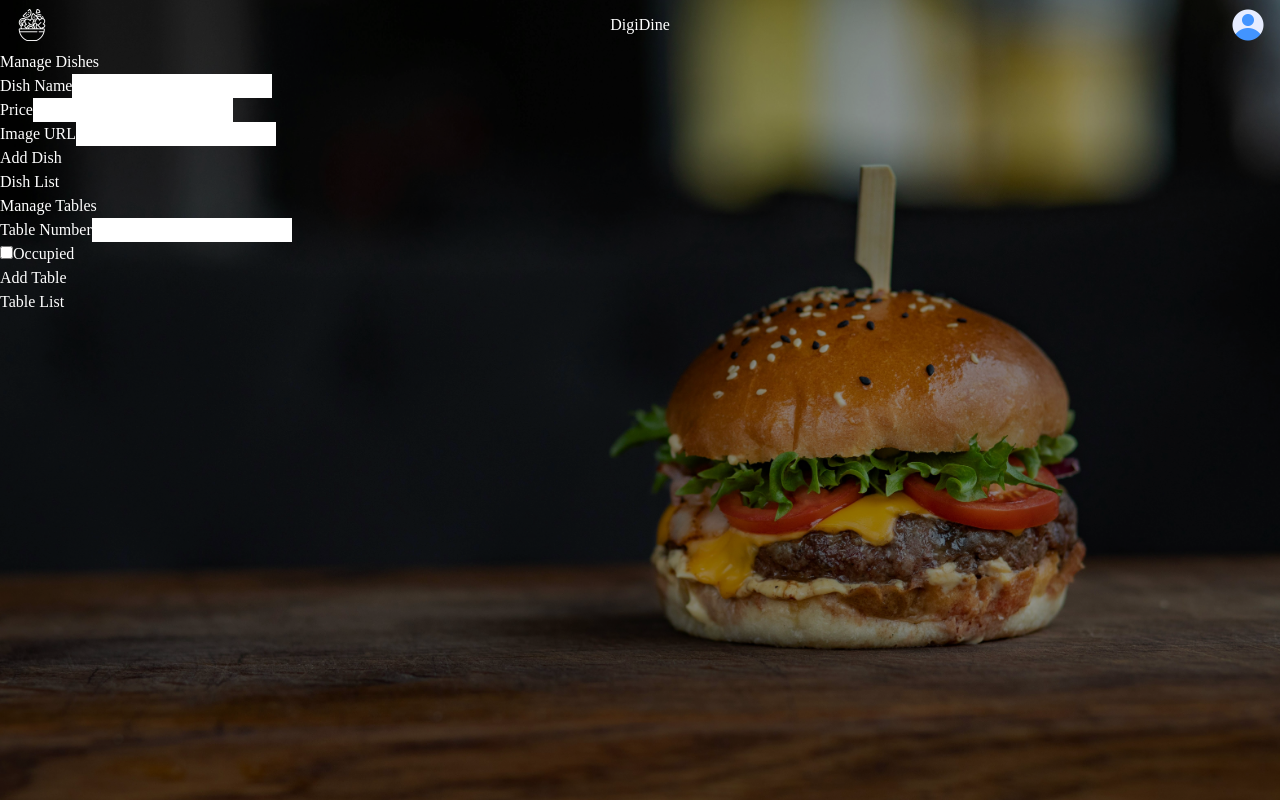
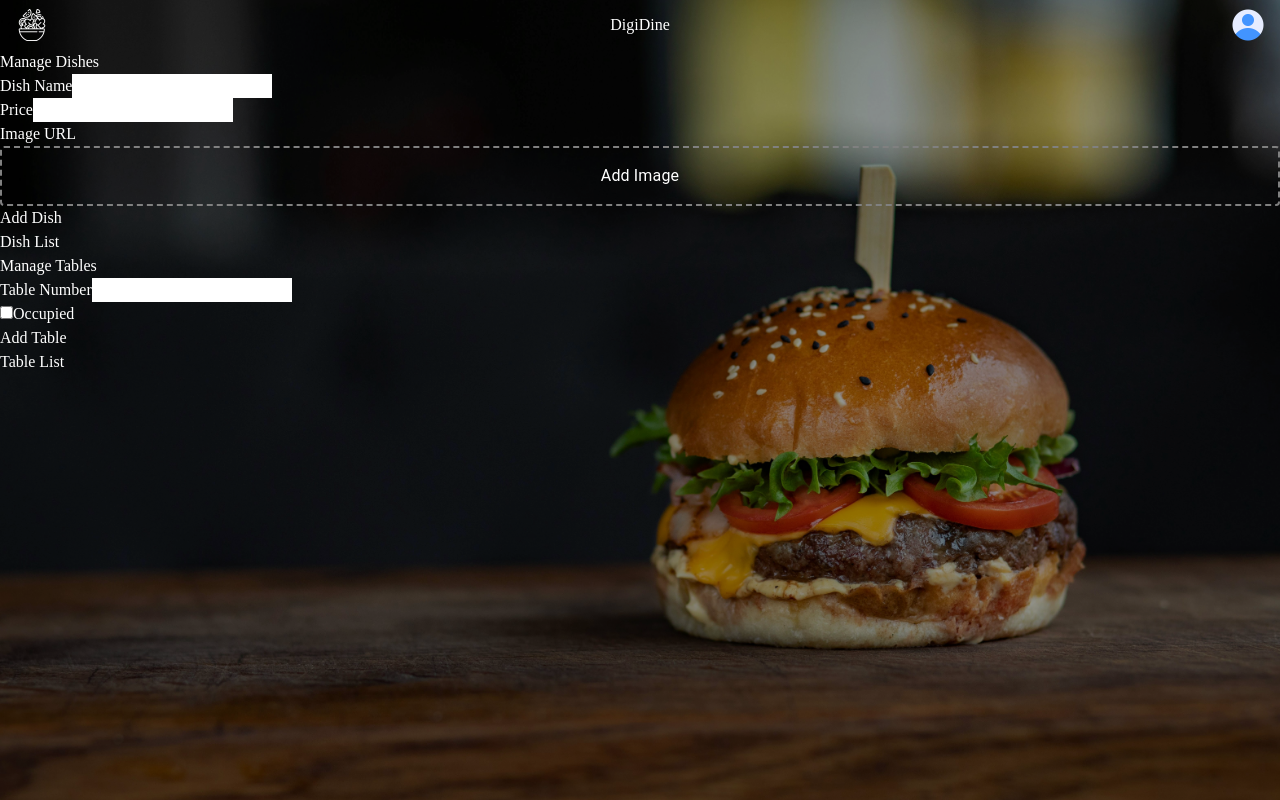
Before and after one commit to VaiBrahma/OrderEase, a React (Vite) app in the folder frontend/: page /admin in a window 1280 px wide. Built offline with nearby package versions, Linux system fonts and the light colour scheme; a web font is replaced by a local one.

Commit message:
drop box added

```diff
--- a/frontend/package.json
+++ b/frontend/package.json
@@ -10,6 +10,8 @@
     "preview": "vite preview"
   },
   "dependencies": {
+    "@emotion/react": "^11.11.4",
+    "@emotion/styled": "^11.11.5",
     "@mui/icons-material": "^5.15.20",
     "@mui/material": "^5.15.20",
     "formik": "^2.4.6",
--- /dev/null
+++ b/frontend/src/components/Dropzone.jsx
@@ -0,0 +1,41 @@
+// src/components/Dropzone.jsx
+import React, { useCallback } from 'react';
+import { useDropzone } from 'react-dropzone';
+import { Box, Typography } from '@mui/material';
+
+const Dropzone = ({ onDrop }) => {
+  const onDropAccepted = useCallback((acceptedFiles) => {
+    if (onDrop) {
+      onDrop(acceptedFiles);
+    }
+  }, [onDrop]);
+
+  const { getRootProps, getInputProps, isDragActive } = useDropzone({
+    onDrop: onDropAccepted,
+    accept: 'image/*', // Accept only image files
+  });
+
+  return (
+    <Box
+      {...getRootProps()}
+      sx={{
+        border: '2px dashed grey',
+        borderRadius: 1,
+        p: 2,
+        textAlign: 'center',
+        cursor: 'pointer',
+        bgcolor: isDragActive ? 'black.300' : 'black.100',
+        transition: 'background-color 0.3s',
+      }}
+    >
+      <input {...getInputProps()} />
+      {isDragActive ? (
+        <Typography variant="body1">Drop the files here ...</Typography>
+      ) : (
+        <Typography variant="body1">Add Image</Typography>
+      )}
+    </Box>
+  );
+};
+
+export default Dropzone;
--- a/frontend/src/pages/Admin/dishes/dishes.jsx
+++ b/frontend/src/pages/Admin/dishes/dishes.jsx
@@ -34,7 +34,7 @@ const DishPage = () => {
   };
 
   return (
-    <div className="container mx-auto p-4 align-items center">
+    <div className="container mx-auto p-4 flex flex-col items-center justify-center">
 
       <div className="text-xl font-bold mb-2 text-orange-400 ">Manage Dishes</div>
       <DishForm addDish={addDish} />
--- a/frontend/src/pages/Admin/dishes/dishesForm.jsx
+++ b/frontend/src/pages/Admin/dishes/dishesForm.jsx
@@ -1,13 +1,19 @@
 // src/components/DishForm.jsx
 import React, { useState } from 'react';
-
+import { Box, Button, TextField, Typography } from '@mui/material';
+import Dropzone from '../../../components/Dropzone';
 const DishForm = ({ addDish }) => {
   const [dish, setDish] = useState({ id: '', name: '', price: '', imageUrl: '' });
+  const [files, setFiles] = useState([]);
 
   const handleChange = (e) => {
     setDish({ ...dish, [e.target.name]: e.target.value });
   };
 
+  const handleDrop = (acceptedFiles) => {
+    setFiles(acceptedFiles);
+    setDish({ ...dish, imageUrl: URL.createObjectURL(acceptedFiles[0]) });
+  };
   const handleSubmit = (e) => {
     e.preventDefault();
     addDish({ ...dish, id: Date.now().toString() });
@@ -23,7 +29,7 @@ const DishForm = ({ addDish }) => {
           name="name"
           value={dish.name}
           onChange={handleChange}
-          className="w-1/4 px-3 py-2 border rounded bg-gray-300"
+          className="w-full px-3 py-2 border rounded text-black "
           required
         />
       </div>
@@ -34,20 +40,20 @@ const DishForm = ({ addDish }) => {
           name="price"
           value={dish.price}
           onChange={handleChange}
-          className="w-1/4 px-3 py-2 border rounded bg-gray-300"
+          className="w-full px-3 py-2 border rounded text-black"
           required
         />
       </div>
       <div className="mb-2">
-        <label className="block text-white ">Image URL</label>
-        <input
-          type="text"
-          name="imageUrl"
-          value={dish.imageUrl}
-          onChange={handleChange}
-          className="w-1/4 px-3 py-2 border rounded bg-gray-300"
-        //   required
-        />
+        <label className="block text-white  ">Image URL</label>
+        <Dropzone onDrop={handleDrop}  />
+        {files.length > 0 && (
+          <Box sx={{ mt: 2 }}>
+            <Typography variant="body1">Selected file:</Typography>
+            <Typography variant="body2">{files[0].name}</Typography>
+          </Box>
+        )}
+
       </div>
       <button type="submit" className="bg-green-500 text-white px-3 py-2 rounded">Add Dish</button>
     </form>
--- a/frontend/src/pages/Admin/dishes/dishesList.jsx
+++ b/frontend/src/pages/Admin/dishes/dishesList.jsx
@@ -61,7 +61,7 @@ const DishList = ({ dishes, removeDish, editDish }) => {
                 <div className="flex justify-between items-center">
                   <div>
                     <h3 className="font-bold text-lg">{dish.name}</h3>
-                    <p className="text-gray-700">${dish.price}</p>
+                    <p className="text-gray-700">{dish.price}/-</p>
                   </div>
                   <div>
                     <button onClick={() => startEditing(dish)} className="bg-yellow-500 text-white px-2 py-1 rounded mr-2">Edit</button>
--- a/frontend/src/pages/Admin/dishes/tableForm.jsx
+++ b/frontend/src/pages/Admin/dishes/tableForm.jsx
@@ -21,13 +21,13 @@ const TableForm = ({ addTable }) => {
   return (
     <form onSubmit={handleSubmit} className="mb-4">
       <div className="mb-2">
-        <label className="block text-gray-700">Table Number</label>
+        <label className="block text-white">Table Number</label>
         <input
           type="text"
           name="number"
           value={table.number}
           onChange={handleChange}
-          className="w-1/4 px-3 py-2 border rounded"
+          className="w-full px-3 py-2 border rounded text-black"
           required
         />
       </div>
@@ -39,9 +39,9 @@ const TableForm = ({ addTable }) => {
           onChange={handleCheckboxChange}
           className="mr-2"
         />
-        <label className="text-gray-700">Occupied</label>
+        <label className="text-white">Occupied</label>
       </div>
-      <button type="submit" className="bg-blue-500 text-white px-3 py-2 rounded">Add Table</button>
+      <button type="submit" className="bg-green-500 text-white px-3 py-2 rounded">Add Table</button>
     </form>
   );
 };
```
Also changed, not shown: 1 other file (tests, documents, lock files or other folders).
